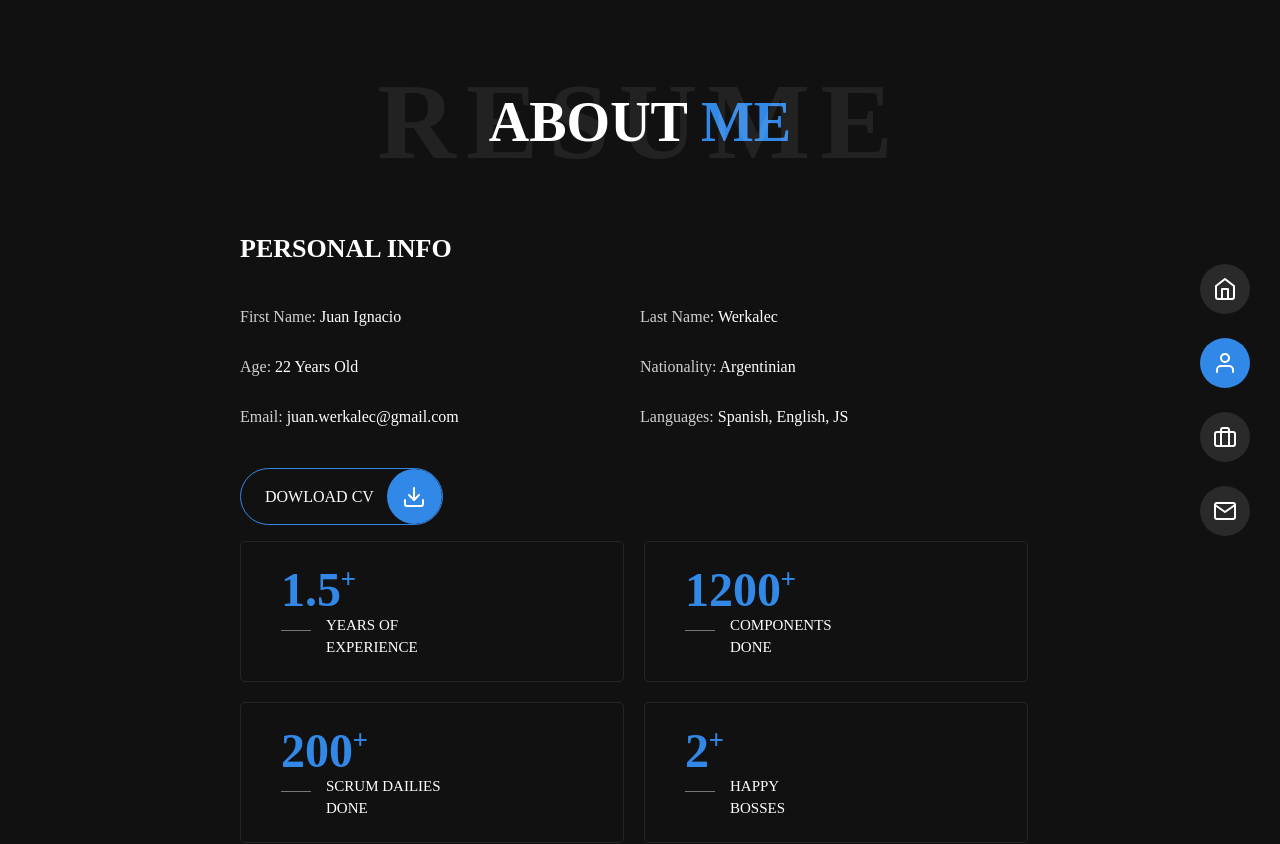
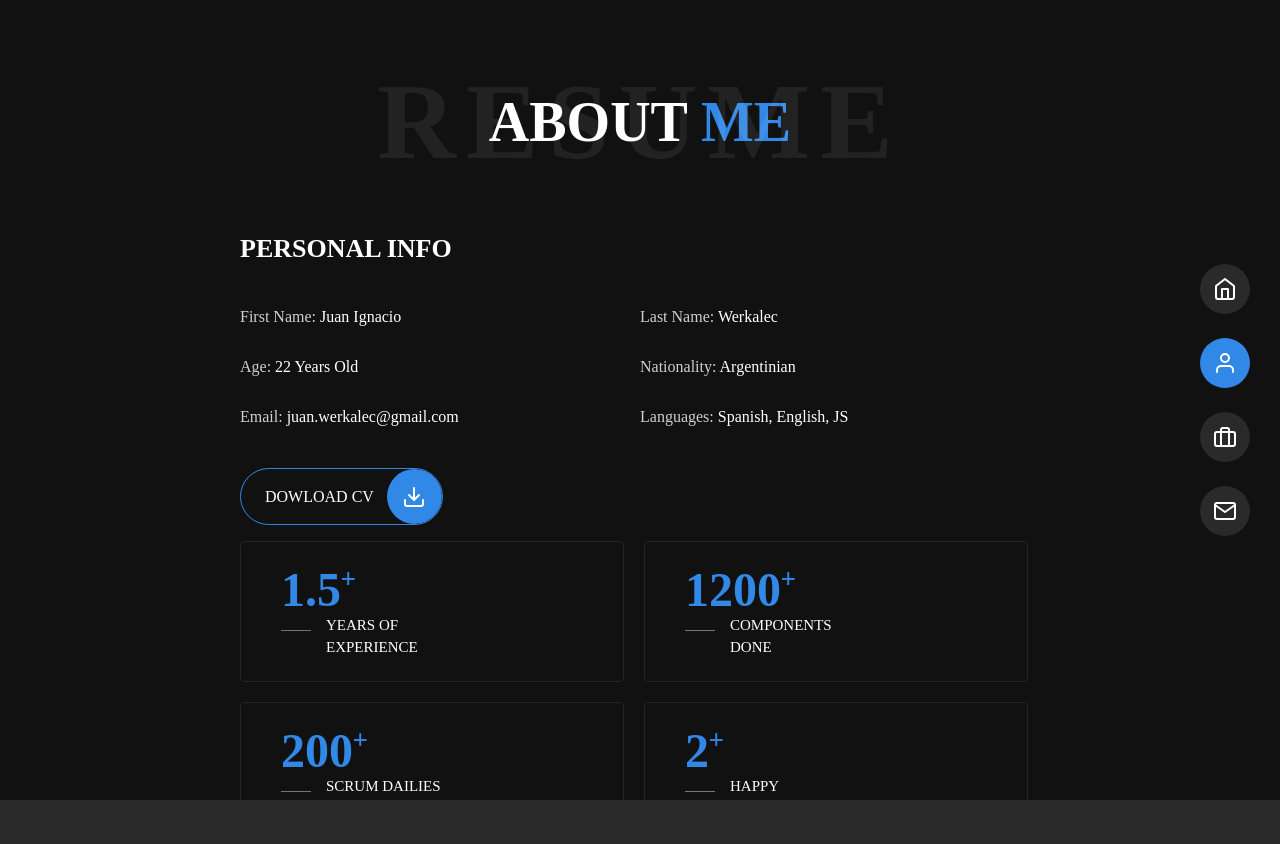
Before and after one commit to Destras/portfolios2, a React app: page /about in a window 1280 px wide. Shown: the top 844 px of the page. Built offline with nearby package versions, Linux system fonts and the light colour scheme; no server answers.

Commit message:
adding page change animation, some types

```diff
--- a/package.json
+++ b/package.json
@@ -16,6 +16,7 @@
     "@types/react-redux": "^7.1.18",
     "@types/react-router": "^5.1.16",
     "emailjs-com": "^3.2.0",
+    "nanoid": "^3.1.30",
     "react": "^16.14.0",
     "react-dom": "^16.14.0",
     "react-feather": "^2.0.9",
--- a/src/Routes.tsx
+++ b/src/Routes.tsx
@@ -7,22 +7,25 @@ import About from "./containers/About";
 import NotFound from "./containers/NotFound";
 import Portfolios from "./containers/Portfolios";
 import Contact from "./containers/Contact";
+import AnimatedRoute from "./components/AnimatedRoute";
 
 const Routes = () => {
   return (
     <BrowserRouter>
+      <div className="overflowHidden">
         <Switch>
-        <Route exact path="/" component={Home} />
+          <AnimatedRoute exact path="/" component={Home} />
           <Layout>
             <Switch>
-            <Route exact path="/about" component={About} />
-            <Route exact path="/portfolio" component={Portfolios} />
-            <Route exact path="/contact" component={Contact} />
-            <Route component={NotFound} />
+              <AnimatedRoute exact path="/about" component={About} />
+              <AnimatedRoute exact path="/portfolio" component={Portfolios} />
+              <AnimatedRoute exact path="/contact" component={Contact} />
+              <AnimatedRoute component={NotFound} />
             </Switch>
           </Layout>
         </Switch>
         <SideBar />
+      </div>
     </BrowserRouter>
   );
 };
--- a/src/app.scss
+++ b/src/app.scss
@@ -49,3 +49,7 @@ ul {
 a{
   color: $primary;
 }
+
+.overflowHidden{
+  overflow: hidden;
+}
--- a/src/components/AnimatedButton.tsx
+++ b/src/components/AnimatedButton.tsx
@@ -1,10 +1,10 @@
-import React, { FunctionComponent } from "react";
+import React, { FunctionComponent, SyntheticEvent } from "react";
 import { IconProps } from "react-feather";
 import "../styles/AnimatedButton.scss";
 
 interface IAnimatedButton {
   children: JSX.Element;
-  onClick: (e?: any) => void;
+  onClick: (e?: SyntheticEvent<any>) => void;
   Icon: FunctionComponent<IconProps>;
   type?: "button" | "submit" | "reset";
 }
--- /dev/null
+++ b/src/components/AnimatedRoute.tsx
@@ -0,0 +1,17 @@
+import React from "react";
+import { nanoid } from "nanoid";
+import { Route, RouteProps } from "react-router-dom";
+import "../styles/AnimatedRoute.scss";
+
+const AnimatedRoute = (props: RouteProps) => {
+  return (
+    <>
+      <div key={nanoid()} className="frontalCover" />
+      <div key={nanoid()} className="animatedRoute">
+        <Route {...props} />
+      </div>
+    </>
+  );
+};
+
+export default AnimatedRoute;
--- a/src/components/Modal.tsx
+++ b/src/components/Modal.tsx
@@ -1,4 +1,4 @@
-import React from "react";
+import React, { MouseEvent, SyntheticEvent } from "react";
 import "../styles/Modal.scss";
 import { XCircle } from "react-feather";
 
--- a/src/components/PortfoliosItem.tsx
+++ b/src/components/PortfoliosItem.tsx
@@ -4,7 +4,7 @@ import Modal from "./Modal";
 
 interface IPortfoliosItem {
   children: JSX.Element;
-  backgroundImg: any;
+  backgroundImg: string;
   webUrl: string;
   technologyStack: string;
   originalBewSite?: string;
--- a/src/containers/Contact.tsx
+++ b/src/containers/Contact.tsx
@@ -18,11 +18,11 @@ const Contact = () => {
     setLoading();
 
     sendEmail(form)
-      .then((response) => {
+      .then(() => {
         form.current.reset();
         setSuccess();
       })
-      .catch((e) => setRejected());
+      .catch(() => setRejected());
   };
 
   return (
--- a/src/service/email.ts
+++ b/src/service/email.ts
@@ -1,9 +1,10 @@
 import emailjs, { init } from "emailjs-com";
+import { RefObject } from "react";
 import { emailConfig } from "./config";
 
 init(emailConfig.userId);
 
-export const sendEmail = (form: any) => {
+export const sendEmail = (form: RefObject<HTMLFormElement>) => {
   return emailjs.sendForm(
     emailConfig.serviceId,
     emailConfig.templateId,
--- /dev/null
+++ b/src/styles/AnimatedRoute.scss
@@ -0,0 +1,42 @@
+@import "../variables";
+
+.animatedRoute {
+  width: 100%;
+  height: 100%;
+  animation-duration: 1s;
+  animation-name: animatedRouteEnter;
+}
+
+@keyframes animatedRouteEnter {
+  from {
+    transform: translateY(10%);
+  }
+  to {
+    transform: translateY(0%);
+  }
+}
+.animationNone {
+  animation: none;
+}
+
+.frontalCover:before {
+  position: fixed;
+  content: "";
+  width: 100vw;
+  height: 100vh;
+  background-color: $background-secondary;
+  top: 0px;
+  right: 0px;
+  z-index: 999999;
+  transform: translateY(100%);
+  animation: AnimatedRouteLeave 0.8s cubic-bezier(0.77, 0, 0.175, 1) both;
+}
+
+@keyframes AnimatedRouteLeave {
+  from {
+    transform: translateY(0);
+  }
+  to {
+    transform: translateY(100%);
+  }
+}
```
Also changed, not shown: 2 other files (tests, documents, lock files or other folders). Lines whose indentation alone changed are shown as unchanged.
